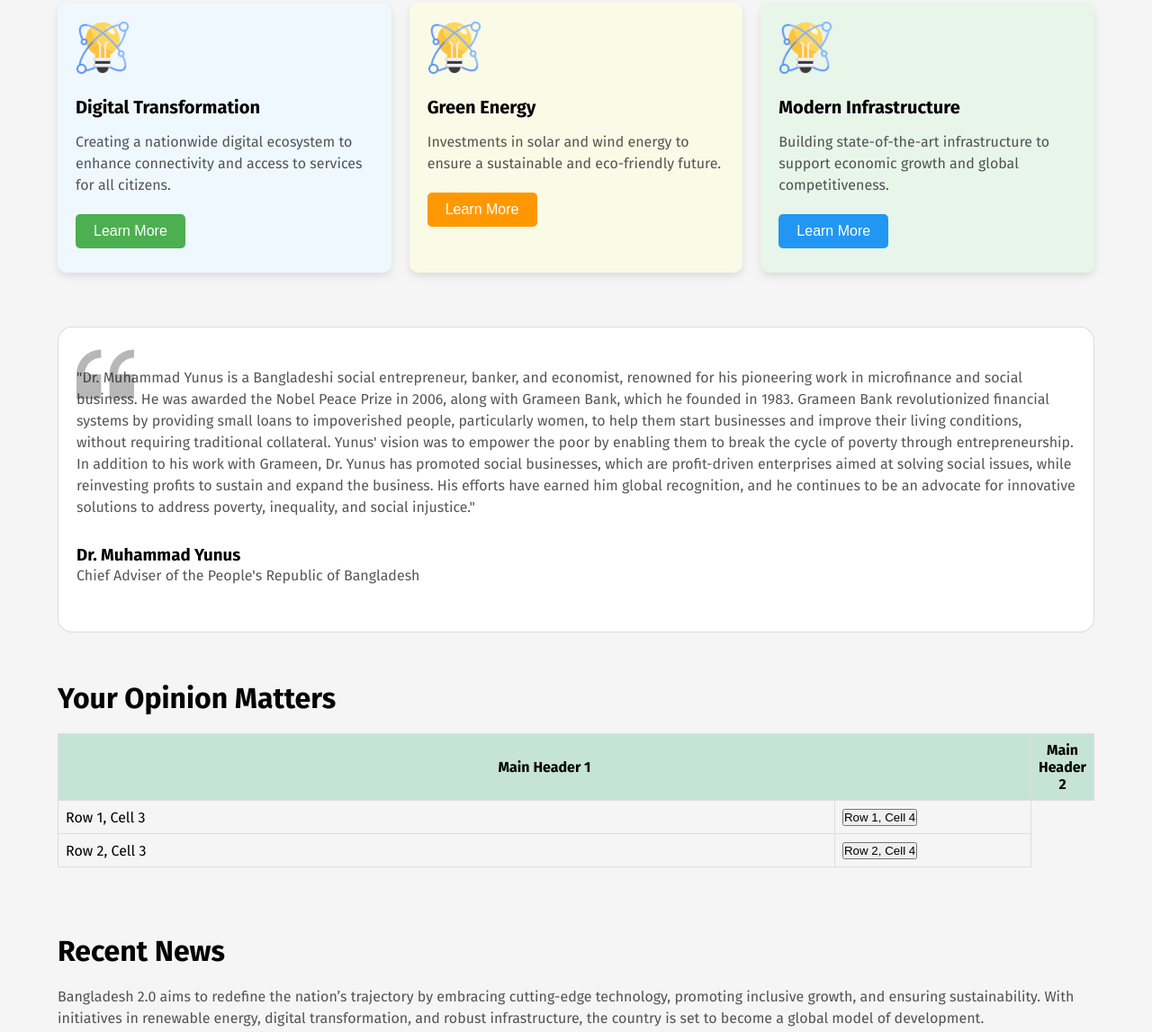
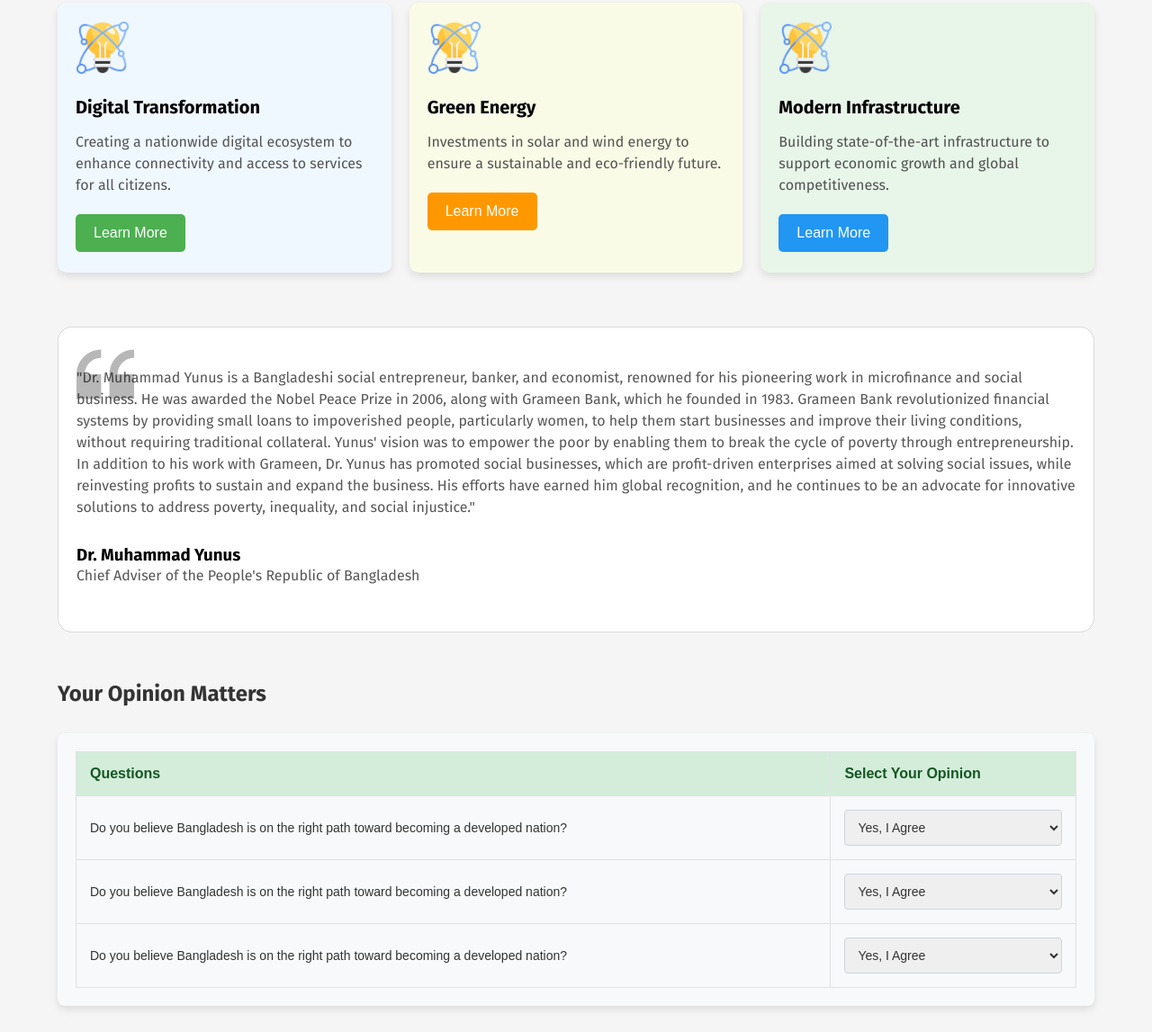
Before and after one commit to mosaraf68500/B11A1, a plain HTML site: page index.html in a window 1280 px wide. Shown: the part 1104-2251 px from the top of the page at 90% size. Drawn offline with Linux system fonts and the light colour scheme.

Commit message:
Your Opinion Matters

```diff
--- a/index.html
+++ b/index.html
@@ -29,11 +29,11 @@
         <div class="hero-content">
           <div class="hero-text-section">
             <p class="hero-p">Bangladesh 2.0</p>
-            <h1 class="heto-title">
+            <h2 class="hero-title">
               Idea , innovation , <br />
               vision and challenges in <br />
               New Bangladesh.
-            </h1>
+            </h2>
             <button class="primary-btn">Explore New Bangladesh</button>
           </div>
 
@@ -170,23 +170,46 @@
       <!-- Your Opinion Matters start -->
 
       <section>
-        <h1>Your Opinion Matters</h1>
-        <div>
-          <table>
-            <thead>
+        <h1 class="title">Your Opinion Matters</h1>
+        <div class="container">
+
+            <table class="opinion-table">
+              <thead class="table-header">
                 <tr>
-                <th colspan="2">Main Header 1</th>
-                <th colspan="2">Main Header 2</th>
+                  <th class="table-heading">Questions</th>
+                  <th class="table-heading">Select Your Opinion</th>
                 </tr>
               </thead>
-            <tbody>
-              <tr>
-                <td>Row 1, Cell 3</td>
-                <td><button>Row 1, Cell 4</button></td>
+              <tbody class="table-body">
+                <tr class="table-row">
+                  <td class="table-cell">Do you believe Bangladesh is on the right path toward becoming a developed nation?</td>
+                  <td class="table-cell">
+                    <select class="opinion-select">
+                      <option value="yes">Yes, I Agree</option>
+                      <option value="no">No, I Disagree</option>
+                      <option value="neutral">Neutral</option>
+                    </select>
+                  </td>
                 </tr>
-              <tr>
-                <td>Row 2, Cell 3</td>
-                <td><button>Row 2, Cell 4</button></td>
+                <tr class="table-row">
+                  <td class="table-cell">Do you believe Bangladesh is on the right path toward becoming a developed nation?</td>
+                  <td class="table-cell">
+                    <select class="opinion-select">
+                      <option value="yes">Yes, I Agree</option>
+                      <option value="no">No, I Disagree</option>
+                      <option value="neutral">Neutral</option>
+                    </select>
+                  </td>
+                </tr>
+                <tr class="table-row">
+                  <td class="table-cell">Do you believe Bangladesh is on the right path toward becoming a developed nation?</td>
+                  <td class="table-cell">
+                    <select class="opinion-select">
+                      <option value="yes">Yes, I Agree</option>
+                      <option value="no">No, I Disagree</option>
+                      <option value="neutral">Neutral</option>
+                    </select>
+                  </td>
                 </tr>
               </tbody>
             </table>
--- a/styles.css
+++ b/styles.css
@@ -47,19 +47,19 @@ body {
 
 .hero-p {
   color: rgba(14, 14, 14, 0.5);
-  font-size: 24px;
+  font-size: 20px;
   font-weight: 500;
-  line-height: 29px;
-  letter-spacing: 0%;
+  /* line-height: 29px; */
+  /* letter-spacing: 0%; */
   text-align: left;
-  padding-bottom: 10px;
+  padding-bottom: 0px;
 }
 
 .hero-text-section {
   padding: 30px;
 }
 
-.heto-title {
+.hero-title {
   color: rgb(14, 14, 14);
   font-size: 40px;
   font-weight: 700;
@@ -234,9 +234,17 @@ section p {
 .digital-transformation button {
   background-color: #4caf50;
   color: white;
+  padding: 12px 20px;
+  border: none;
+  border-radius: 5px;
+  cursor: pointer;
+  font-size: 16px;
+  transition: all 0.3s ease;
 }
 .digital-transformation button:hover {
   background-color: #2d712f;
+  transform: scale(1.1);
+  box-shadow: 0 4px 8px rgba(0, 0, 0, 0.1);
 }
 
 .green-energy {
@@ -246,10 +254,18 @@ section p {
 .green-energy button {
   background-color: #ff9800;
   color: white;
+  padding: 12px 20px;
+  border: none;
+  border-radius: 5px;
+  cursor: pointer;
+  font-size: 16px;
+  transition: all 0.3s ease;
 }
 
 .green-energy button:hover {
   background-color: #a07d48;
+  transform: scale(1.1);
+  box-shadow: 0 4px 8px rgba(0, 0, 0, 0.2);
 }
 
 .modern-infrastructure {
@@ -259,17 +275,22 @@ section p {
 .modern-infrastructure button {
   background-color: #2196f3;
   color: white;
+  padding: 12px 20px;
+  border: none;
+  border-radius: 5px;
+  cursor: pointer;
+  font-size: 16px;
+  transition: all 0.3s ease;
 }
 
 .modern-infrastructure button:hover {
   background-color: #1664a4;
+  transform: scale(1.1);
+  box-shadow: 0 4px 8px rgba(0, 0, 0, 0.2);
 }
 
 /* Dr. Muhammad Yunus style start */
 .yunus-container {
-
-
-
   background: white;
   margin-top: 60px;
   padding: 20px;
@@ -281,75 +302,100 @@ section p {
 
   background: rgb(255, 255, 255);
 }
-.yunus-content{
-background-image: url('./assets/quote-bg.png');
+.yunus-content {
+  background-image: url("./assets/quote-bg.png");
   /* background-size: cover; */
   background-position: top left;
   padding-top: 24px;
   background-repeat: no-repeat;
-
-
 }
 
 /* Dr. Muhammad Yunus style end */
+/* table start */
+/* Container and Global Styles */
+.container {
+    /* width: 100%; */
+    margin: 30px auto;
+    padding: 20px;
+    background: #ffffff;
+    border-radius: 8px;
+    box-shadow: 0 4px 8px rgba(0, 0, 0, 0.1);
+    font-family: Arial, sans-serif;
+    background-color: #f8f9fa;
+  }
 
+  .title {
+    /* text-align: center; */
+    font-size: 24px;
+    /* margin-bottom: 10px; */
+    color: #333;
+  }
 
-table {
+  /* Table Styles */
+  .opinion-table {
     width: 100%;
     border-collapse: collapse;
-    margin: 20px 0;
   }
 
-  th, td {
-    padding: 8px;
-    /* text-align: center; */
-    width: 80%;
-    border: 1px solid #ddd;
+  .table-header {
+    background-color: #d4edda;
+    color: #155724;
   }
 
-  th {
-    background-color: #C6E4D6;
+  .table-heading {
+    padding: 15px;
+    text-align: left;
     font-weight: bold;
-    width: 100%;
+    border: 1px solid #dee2e6;
   }
 
-  thead tr:nth-child(1) {
-    background-color: #e0e0e0;
+  .table-body .table-row:hover {
+    background-color: #f1f1f1;
   }
 
-  thead tr:nth-child(3) {
-    background-color: #d0d0d0;
+  .table-cell {
+    padding: 15px;
+    text-align: left;
+    border: 1px solid #dee2e6;
+    font-size: 14px;
+    color: #333;
   }
 
+  /* Dropdown Select Styles */
+  .opinion-select {
+    width: 100%;
+    padding: 10px;
+    border: 1px solid #ced4da;
+    border-radius: 4px;
+    font-size: 14px;
+    color: #333;
+  }
 
-
-
+/* table end */
 /* news-container style start */
 
-  .news-container{
+.news-container {
   width: 100%;
   display: flex;
   gap: 28px;
   background-color: #fff;
   padding: 26px;
   border-radius: 8px;
-
 }
 
-  .news-title{
-    color: #0E0E0ECC;
+.news-title {
+  color: #0e0e0ecc;
 }
-.time{
+.time {
   display: flex;
   gap: 20px;
 }
 
-.image{
+.image {
   border-radius: 10px;
 }
 
-
-.margin{
+.margin {
   margin-top: 40px;
 }
 
@@ -357,14 +403,14 @@ table {
 
 /* donate-card start */
 
-.donate-section{
+.donate-section {
   width: 85%;
   margin: auto;
 }
-.donate-title{
+.donate-title {
   text-align: center;
 }
-.donate-p{
+.donate-p {
   text-align: center;
 }
 .donate-div {
@@ -385,28 +431,38 @@ table {
   height: 100px;
   width: 200px;
   box-shadow: 0 4px 6px rgba(0, 0, 0, 0.1);
+  padding: 12px 20px;
+  border: none;
+  cursor: pointer;
+  transition: all 0.3s ease;
 }
 
-.donate-card >h1{
+.donate-card > h1 {
   text-align: center;
 }
 
-.card2{
-    background-color: #C6E4D6;
+.card2 {
+  background-color: #c6e4d6;
 }
-.card1:hover{
-    background-color: #C6E4D6;
+.card1:hover {
+  background-color: #c6e4d6;
+  transform: scale(1.1);
+  box-shadow: 0 4px 8px rgba(0, 0, 0, 0.2);
 }
 
-.card3:hover{
-    background-color: #C6E4D6;
+.card3:hover {
+  background-color: #c6e4d6;
+  transform: scale(1.1);
+  box-shadow: 0 4px 8px rgba(0, 0, 0, 0.2);
 }
 
-.card4:hover{
-    background-color: #C6E4D6;
+.card4:hover {
+  background-color: #c6e4d6;
+  transform: scale(1.1);
+  box-shadow: 0 4px 8px rgba(0, 0, 0, 0.2);
 }
 
-.input{
+.input {
   width: 100%;
   padding: 10px;
   margin: 5px 0;
@@ -419,11 +475,11 @@ table {
   box-shadow: 0 4px 6px rgba(0, 0, 0, 0.1);
 }
 
-.donate-input{
+.donate-input {
   margin-top: 20px;
 }
 
-.donate-btn{
+.donate-btn {
   display: flex;
   justify-content: center;
   margin-top: 20px;
@@ -431,21 +487,18 @@ table {
 
 /* Subscribe Newsletter */
 
-
-
-.Newsletter-container{
+.Newsletter-container {
   width: 90%;
   margin: auto;
 }
 
 .newsletter-content {
   text-align: center;
-    background-color: #C6E4D6;
+  background-color: #c6e4d6;
   padding: 50px 200px;
   border-radius: 10px;
   box-shadow: 0 4px 6px rgba(0, 0, 0, 0.1);
   /* padding: 200px ; */
-
 }
 
 .newsletter-title {
@@ -488,9 +541,9 @@ table {
   padding: 10px 20px;
   font-size: 14px;
   color: #fff;
-    background-color: #006A50;
+  background-color: #006a50;
   border: none;
-    border-radius:0px 5px 5px 0px;
+  border-radius: 0px 5px 5px 0px;
   cursor: pointer;
   transition: background-color 0.3s ease;
   position: absolute;
@@ -507,23 +560,22 @@ table {
   margin-top: 10px;
 }
 
-
 /* footer start */
 
-  .footer{
+.footer {
   width: 100%;
   background-color: #fff;
   text-align: center;
   margin-top: 40px;
 }
 
-  .footer-content{
+.footer-content {
   padding-top: 20px;
   padding-bottom: 20px;
   /* margin-bottom: 100px; */
 }
 
-  .footer-card{
+.footer-card {
   display: flex;
   justify-content: center;
   align-items: center;
```
Lines whose indentation alone changed are shown as unchanged.
